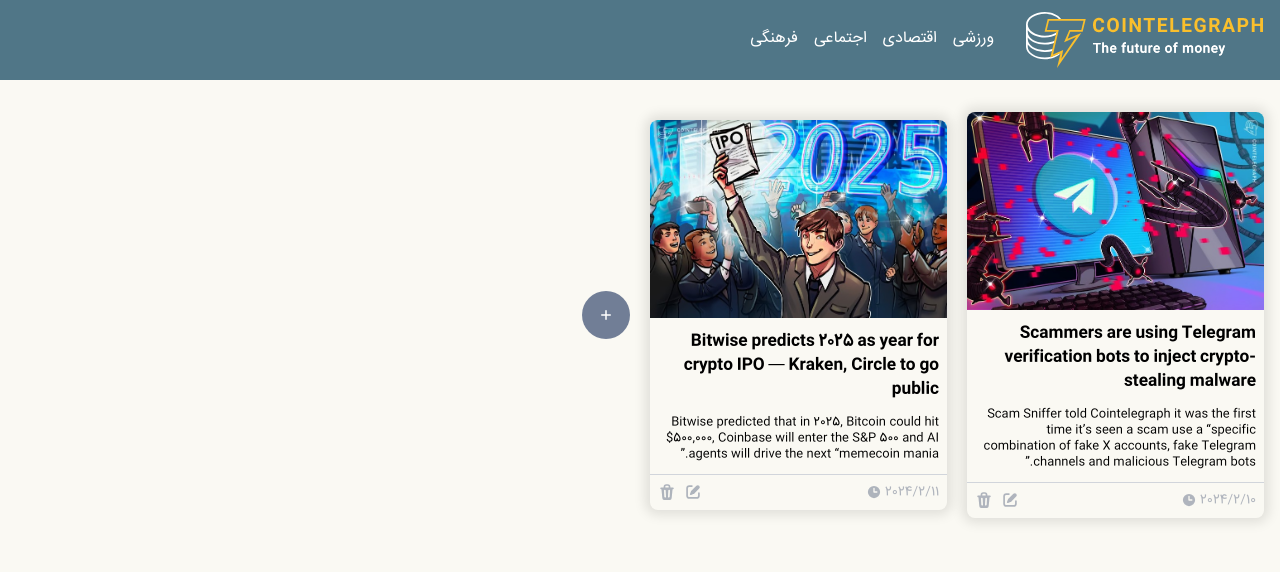
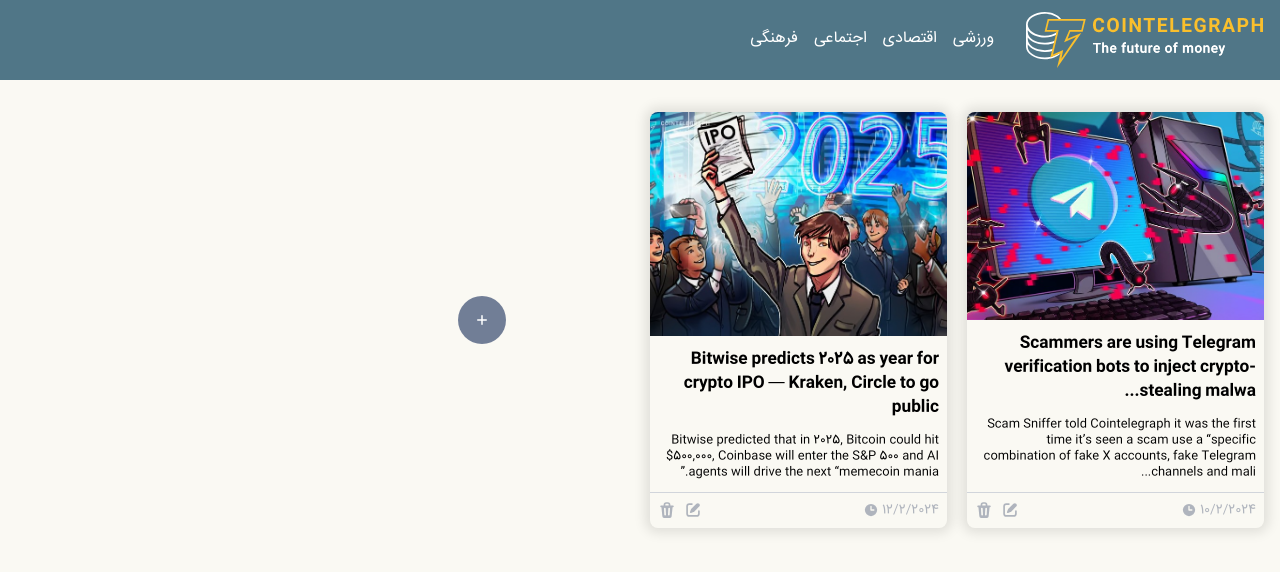
Before and after one commit to MeysamSayyad/Datoos_news, a React (Vite) app: page / in a window 1280 px wide. Shown: the top 572 px of the page. Built offline with nearby package versions, Linux system fonts and the light colour scheme.

Commit message:
create & delete process added for articleCard

```diff
--- /dev/null
+++ b/src/components/mainPage/addArticle.tsx
@@ -0,0 +1,139 @@
+import {
+  ArrowUpTrayIcon,
+  ArrowUturnRightIcon,
+} from "@heroicons/react/16/solid";
+import { useState } from "react";
+import { postItem } from "../../types/mainPage";
+
+export default function AddArticle({
+  posts,
+  setPosts,
+  setToggleForm,
+}: {
+  posts: postItem[];
+  setPosts: React.Dispatch<postItem[]>;
+  setToggleForm: React.Dispatch<boolean>;
+}) {
+  const [image, setImage] = useState("");
+  const [title, setTitle] = useState("");
+  const [description, setDescription] = useState("");
+  const resetValue = () => {
+    setImage("");
+    setTitle("");
+    setDescription("");
+  };
+  return (
+    <form
+      onSubmit={(e) => {
+        e.preventDefault();
+        const createdDate = new Date(Date.now());
+        const formatDate = new Intl.DateTimeFormat("en-US").format(createdDate);
+        setPosts([
+          ...posts,
+          { image, title, description, date: formatDate, id: Date.now() },
+        ]);
+        resetValue();
+        setToggleForm(false);
+      }}
+      className=" h-[416px] rounded-lg  w-full pb-2 gap-2  items-center  shadow-[0px_0px_12px_5px_rgba(0,_0,_0,_0.1)] flex flex-col"
+    >
+      <span
+        style={{ display: image ? "none" : "" }}
+        className="cursor-pointer  text-gray-400 self-start  items-center    w-10 h-10
+        transition-all   flex flex-row  rounded-full px-2 py-3 "
+        onClick={() => {
+          resetValue();
+          setToggleForm(false);
+        }}
+      >
+        <ArrowUturnRightIcon className=" size-5" />
+      </span>
+      <span className=" w-full rounded-lg h-[60%] flex items-center justify-center">
+        {image ? (
+          <span className="w-full group relative h-full  rounded-lg overflow-hidden">
+            {/* showing selected image */}
+            <span
+              className="cursor-pointer absolute text-white bg-secondary bg-opacity-55 self-start top-0 right-0  items-center    w-10 h-10
+        transition-all   flex flex-row  rounded-bl-full px-2 py-3 "
+              onClick={() => {
+                resetValue();
+                setToggleForm(false);
+              }}
+            >
+              <ArrowUturnRightIcon className=" size-5" />
+            </span>
+
+            <img
+              className="h-full block w-full object-cover "
+              src={image}
+              alt="uploadedImage"
+            />
+            <label
+              htmlFor="image"
+              className="cursor-pointer  text-white  absolute right-0  bottom-0 opacity-0 border group-hover:opacity-80  transition-all bg-secondary w-fit flex flex-row  rounded-tl-full px-2 py-3 "
+            >
+              <ArrowUpTrayIcon className=" size-5" />
+            </label>
+            <input
+              onChange={(e) => {
+                if (e.target.files) {
+                  let fileUrl = URL.createObjectURL(e.target.files[0]);
+                  setImage(fileUrl);
+                }
+              }}
+              id="image"
+              name="image"
+              type="file"
+              className=" hidden"
+            />
+          </span>
+        ) : (
+          <>
+            {/* upload button */}
+            <label
+              htmlFor="image"
+              className=" mt-4 cursor-pointer gap-1  hover:text-secondary hover:bg-transparent border border-secondary transition-all bg-secondary w-fit flex flex-row  rounded-full px-2 py-3 text-white"
+            >
+              <ArrowUpTrayIcon className=" size-5" />
+              <p>آپلود تصویر</p>
+            </label>
+            <input
+              onChange={(e) => {
+                if (e.target.files) {
+                  let fileUrl = URL.createObjectURL(e.target.files[0]);
+                  setImage(fileUrl);
+                }
+              }}
+              id="image"
+              name="image"
+              type="file"
+              className=" hidden"
+            />
+          </>
+        )}
+      </span>
+      <span className=" flex flex-col items-center gap-2 px-3 w-full">
+        <input
+          value={title}
+          onChange={(e) => setTitle(e.target.value)}
+          placeholder="عنوان"
+          className=" w-full outline-none bg-slate-200 rounded-lg px-2 py-2"
+        />
+        <textarea
+          value={description}
+          onChange={(e) => setDescription(e.target.value)}
+          placeholder="توضیحات"
+          className=" resize-none w-full outline-none bg-slate-200 rounded-lg px-2 py-2"
+        />{" "}
+        <button
+          disabled={!title.trim()}
+          className={`${
+            !title.trim() ? "bg-gray-300" : "bg-green-700"
+          } text-white bg-green-700 px-3 py-1 self-start rounded`}
+        >
+          ثبت
+        </button>
+      </span>
+    </form>
+  );
+}
--- a/src/components/mainPage/articleCard.tsx
+++ b/src/components/mainPage/articleCard.tsx
@@ -4,19 +4,35 @@
   TrashIcon,
 } from "@heroicons/react/16/solid";
 import { postItem } from "../../types/mainPage";
+import textModifier from "../../utils/textmodifier";
+import noPhoto from "../../assets/images/no_photo.png";
 
-export default function ArticleCard({ item }: { item: postItem }) {
+export default function ArticleCard({
+  item,
+  posts,
+  setPosts,
+}: {
+  item: postItem;
+  posts: postItem[];
+  setPosts: React.Dispatch<postItem[]>;
+}) {
   return (
-    <article className="  shadow-[0px_0px_12px_5px_rgba(0,_0,_0,_0.1)] rounded-lg overflow-hidden  text-black w-full flex flex-col items-center">
-      <span className="cursor-pointer w-full">
-        <img className=" w-full" src={item?.image} alt={item.title} />
+    <article className="  shadow-[0px_0px_12px_5px_rgba(0,_0,_0,_0.1)] h-[416px] rounded-lg  justify-between  text-black w-full flex flex-col items-center">
+      <span className="cursor-pointer flex items-center justify-center  rounded-t-lg overflow-hidden h-[60%] w-full">
+        <img
+          className={` ${
+            !item?.image ? "w-[50%]  h-[60%]" : "object-cover"
+          } h-full block  w-full `}
+          src={item?.image ? item?.image : noPhoto}
+          alt={item.title}
+        />
       </span>
       <span className=" py-3 px-2 w-full gap-3 flex flex-col items-start">
-        <h5 className=" hover:underline cursor-pointer font-bold">
-          {item.title}
+        <h5 className=" hover:underline break-words w-full cursor-pointer font-bold">
+          {textModifier(item.title, 77)}
         </h5>
-        <p className="hover:underline cursor-pointer font-thin text-xs">
-          {item?.description}
+        <p className="hover:underline break-words w-full cursor-pointer font-thin text-xs">
+          {textModifier(item?.description ? item.description : "", 150)}
         </p>
       </span>
       <div className="w-full px-2 py-2 text-gray-400 text-opacity-80 flex flex-row items-center justify-between border-t-gray-300 border-t">
@@ -28,7 +44,12 @@
         <span className=" gap-2 flex items-center ">
           {/* operation buttons */}
           <PencilSquareIcon className=" hover:text-secondary cursor-pointer size-[18px]" />
-          <TrashIcon className=" hover:text-[#B8001F] cursor-pointer size-[18px]" />
+          <TrashIcon
+            onClick={() => {
+              setPosts(posts.filter((i) => i.id != item.id));
+            }}
+            className=" hover:text-[#B8001F] cursor-pointer size-[18px]"
+          />
         </span>
       </div>
     </article>
--- a/src/components/mainPage/articleSection.tsx
+++ b/src/components/mainPage/articleSection.tsx
@@ -4,8 +4,10 @@
 import secondPost from "../../assets/images/second_post.jpg";
 import ArticleCard from "./articleCard";
 import { PlusIcon } from "@heroicons/react/16/solid";
+import AddArticle from "./addArticle";
 
 export default function ArticleSection() {
+  const [toggleForm, setToggleForm] = useState(false);
   const [posts, setPosts] = useState<postItem[]>([
     {
       id: 1,
@@ -14,29 +16,46 @@
       description:
         "Scam Sniffer told Cointelegraph it was the first time it’s seen a scam use a “specific combination of fake X accounts, fake Telegram channels and malicious Telegram bots.”",
       image: firstPost,
-      date: "2024/2/10",
+      date: "10/2/2024",
     },
     {
-      id: 1,
+      id: 2,
       title:
         "Bitwise predicts 2025 as year for crypto IPO — Kraken, Circle to go public",
       description:
         "Bitwise predicted that in 2025, Bitcoin could hit $500,000, Coinbase will enter the S&P 500 and AI agents will drive the next “memecoin mania.”",
       image: secondPost,
-      date: "2024/2/11",
+      date: "12/2/2024",
     },
   ]);
   return (
-    <section className=" mt-8 px-4 flex flex-col items-center">
-      <div className=" grid grid-cols-1 lg:grid-cols-4 items-center gap-5">
+    <section className=" w-full mt-8 px-4 flex flex-col items-center">
+      <div className=" w-full grid grid-cols-1 lg:grid-cols-4 items-start gap-5">
         {/* post list */}
         {posts.map((item) => (
-          <ArticleCard key={item.id} item={item} />
+          <ArticleCard
+            posts={posts}
+            setPosts={setPosts}
+            key={item.id}
+            item={item}
+          />
         ))}
-        <span className=" flex items-center rounded-full px-3 h-12 gap-1 justify-center text-white transition-all py-2 bg-opacity-70 group w-12 overflow-clip  hover:bg-opacity-75 cursor-pointer hover:w-28 bg-primary">
-          <PlusIcon className=" group-hover:rotate-[360deg] duration-200 group-hover:transition-all rotate-0 transition-all size-4" />
-          <p className="hidden group-hover:block flex-shrink-0">افزودن خبر</p>
-        </span>
+
+        {toggleForm ? (
+          <AddArticle
+            setToggleForm={setToggleForm}
+            posts={posts}
+            setPosts={setPosts}
+          />
+        ) : (
+          <span
+            onClick={() => setToggleForm(true)}
+            className=" self-center justify-self-center flex items-center rounded-full px-3 h-12 gap-1 justify-center text-white transition-all py-2 bg-opacity-70 group w-12 overflow-clip  hover:bg-opacity-75 cursor-pointer hover:w-28 bg-primary"
+          >
+            <PlusIcon className=" group-hover:rotate-[360deg] duration-200 group-hover:transition-all rotate-0 transition-all size-4" />
+            <p className="hidden group-hover:block flex-shrink-0">افزودن خبر</p>
+          </span>
+        )}
       </div>
     </section>
   );
--- /dev/null
+++ b/src/utils/textmodifier.ts
@@ -0,0 +1,3 @@
+export default function textModifier(text:string,count:number){
+return text.length > count ?  text.slice(0,count) + '...':text.slice(0,count)
+}
```
Also changed, not shown: src/assets/images/no_photo.png (added).
